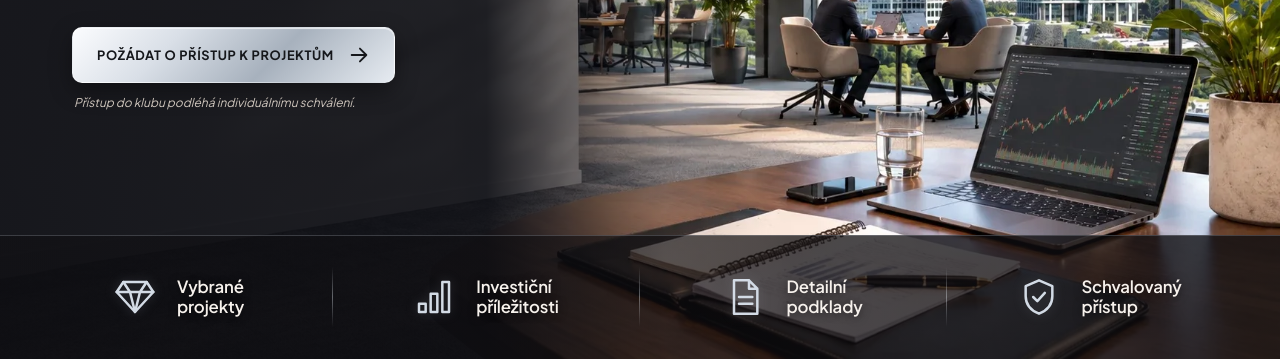
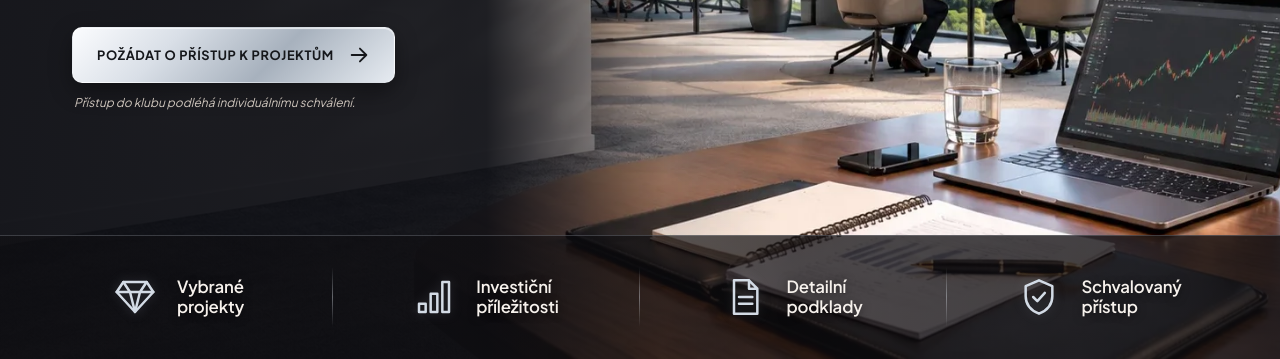
Before and after one commit to Escobarinc/investors-club-web, a plain HTML site: page index.html in a window 1280 px wide. Shown: the part 441-800 px from the top of the page. Drawn offline with Linux system fonts and the light colour scheme.

Commit message:
Úvod: méně prázdného místa nad fotkou (přiblížení max. o 20 %), věže i zeď zachované
Co-Authored-By: Claude Opus 5.5 <noreply@anthropic.com>

```diff
--- a/index.html
+++ b/index.html
@@ -10,7 +10,7 @@
   <link rel="preconnect" href="https://fonts.googleapis.com">
   <link rel="preconnect" href="https://fonts.gstatic.com" crossorigin>
   <link rel="stylesheet" href="https://fonts.googleapis.com/css2?family=Plus+Jakarta+Sans:wght@400;500;600;700&display=swap">
-  <link rel="stylesheet" href="styles.css?v=41">
+  <link rel="stylesheet" href="styles.css?v=42">
   <script src="script.js?v=33" defer></script>
 </head>
 <body class="access-locked">
--- a/styles.css
+++ b/styles.css
@@ -679,3 +679,17 @@ html[data-pismo] .m-num { font-weight: 300; }
   html:not([data-varianta="svetla"]) .hero-inner { max-width: calc(min(100vw, 1440px) * 0.44); }
   html:not([data-varianta="svetla"]) .hero-description { max-width: 100%; }
 }
+/* Fotka smí přiblížit max. o 20 % – méně prázdna nahoře, věže i zeď zůstávají */
+@media (min-width: 821px) {
+  html:not([data-varianta="svetla"]) .hero-shell {
+    --imgw: min(calc(min(max(100svh, 600px), 1080px) * 1.899), calc(min(100vw, 1440px) * 1.2));
+    --imgh: calc(var(--imgw) * 0.5266);
+    background-image:
+      linear-gradient(180deg, #0c0d12 0, #0c0d12 calc(100% - var(--imgh)), rgba(12,13,18,0) calc(100% - var(--imgh) + 140px)),
+      linear-gradient(180deg, rgba(9,11,17,.5) 0%, rgba(9,11,17,0) 130px),
+      linear-gradient(90deg, rgba(9,11,17,.93) 0%, rgba(9,11,17,.9) 38%, rgba(9,11,17,.55) 45.5%, rgba(9,11,17,.12) 52%, rgba(9,11,17,0) 60%),
+      url("assets/hero-office.webp") !important;
+    background-size: auto, auto, auto, var(--imgw) auto !important;
+    background-position: 0 0, 0 0, 0 0, 40% bottom !important;
+  }
+}
```
Also changed, not shown: dotaznik.html (+1 -1 lines).
